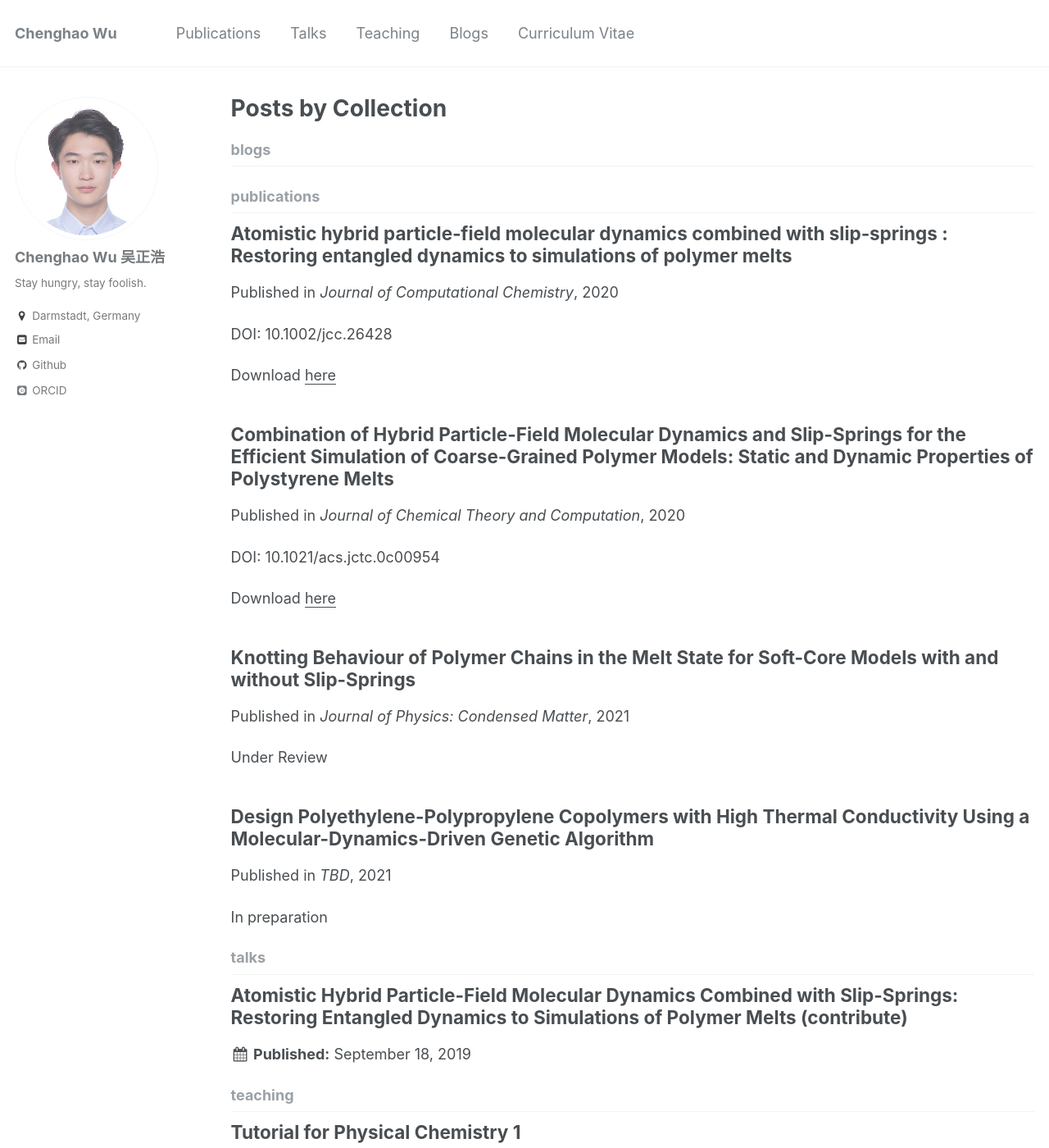
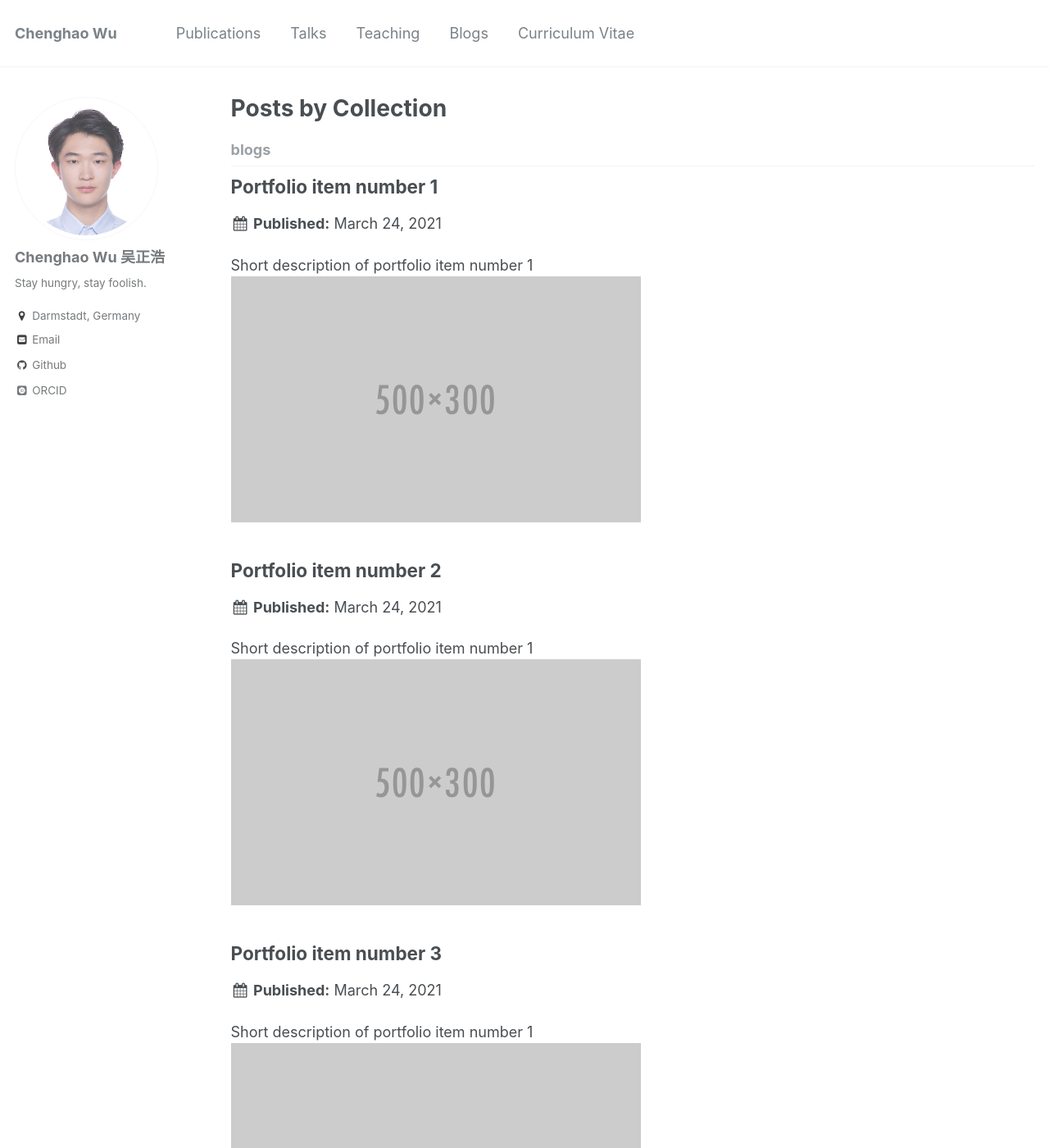
Before and after one commit to Chenghao-Wu/Chenghao-Wu.github.io, a Jekyll site: the page built from _pages/collection-archive.html, in a window 1280 px wide and 1400 px high. Shown: the whole window at 82% size. Built offline with Jekyll 4.4.1, drawn with Linux system fonts in a browser that asks for light colours; some web fonts are replaced.

Commit message:
add blog

```diff
--- a/_blogs/First_Simulation.md
+++ b/_blogs/First_Simulation.md
@@ -1,3 +1,13 @@
+---
+title: "Portfolio item number 1"
+excerpt: "Short description of portfolio item number 1<br/><img src='/images/500x300.png'>"
+collection: blogs
+---
+
+This is an item in your portfolio. It can be have images or nice text. If you name the file .md, it will be parsed as markdown. If you name the file .html, it will be parsed as HTML.
+
+
+
 # First Simulation of Kremer-Grest Polymer in LAMMPS
 ## Introduction to Simulation Protocols
 The simulation is usually divided in *four* main steps. These steps could vary depending on what the simulation’s objective is. In a typical case, where the objective is to study the dynamics of polymer melt, the steps to follow are: *Generation*, *Equilibration*, *Production*, and *Analysis*.
--- a/_blogs/Tutorial_LAMMPS.md
+++ b/_blogs/Tutorial_LAMMPS.md
@@ -1,3 +1,9 @@
+---
+title: "Portfolio item number 2"
+excerpt: "Short description of portfolio item number 1<br/><img src='/images/500x300.png'>"
+collection: blogs
+---
+
 # LAMMPS
 ## Introduction
 ### What is LAMMPS?
--- a/_blogs/Tutorial_Linux.md
+++ b/_blogs/Tutorial_Linux.md
@@ -1,3 +1,9 @@
+---
+title: "Portfolio item number 3"
+excerpt: "Short description of portfolio item number 1<br/><img src='/images/500x300.png'>"
+collection: blogs
+---
+
 # Unix Tutorial
 ## Introduction
 * UNIX is an operating system which was first developed in the 1960s, and has been under constant development ever since. By operating system, we mean that the suite of programs which make the computer work. It is a stable, multi-user, multi-tasking system for servers, desktops and laptops.
```
